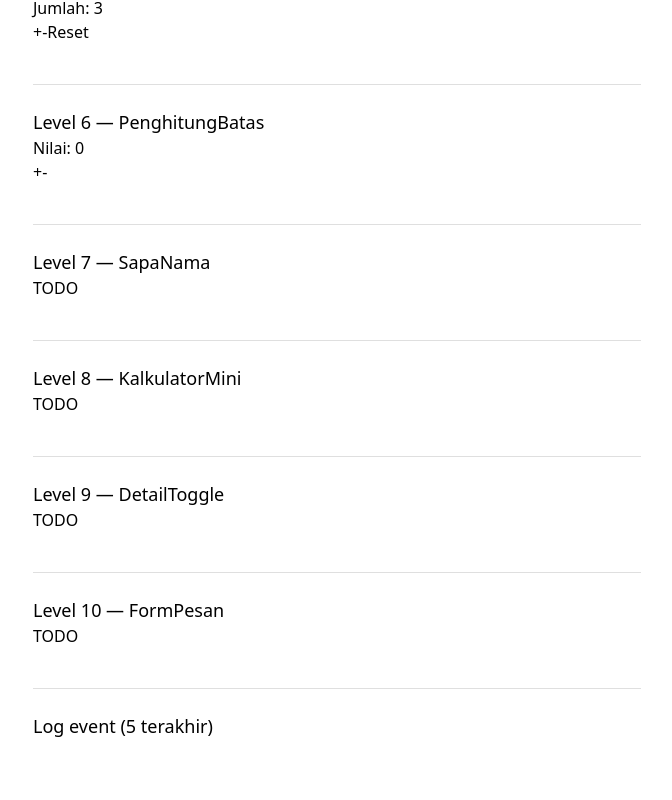
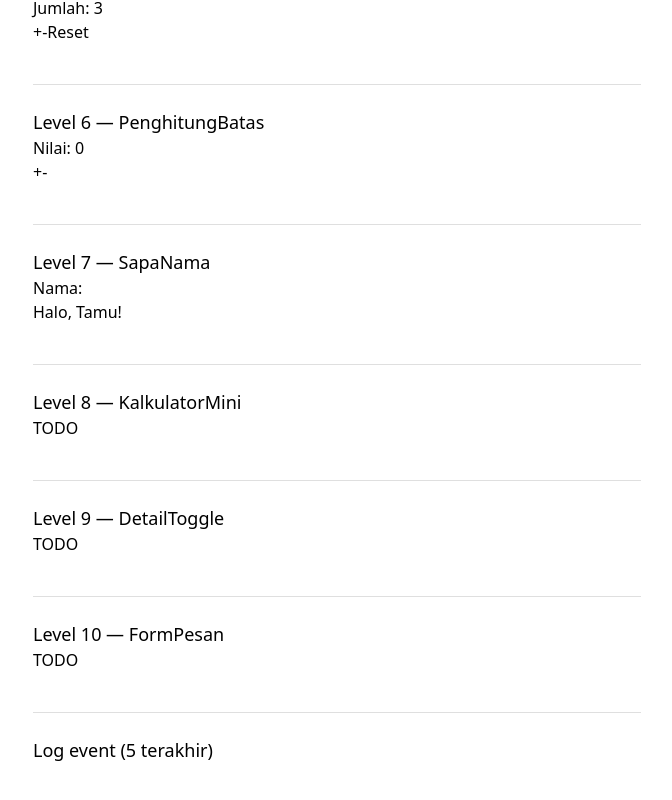
Before and after one commit to webdev-if-its/frontend-5053241045, a React (Vite) app in the folder pertemuan-04/: page / in a window 1280 px wide. Shown: the part 684-1484 px from the top of the page, without its empty margins (303-975 px from the left). Built offline with nearby package versions, Linux system fonts and the light colour scheme.

Commit message:
pertemuan-04: level 7 selesai

```diff
--- a/pertemuan-04/src/components/SapaNama.tsx
+++ b/pertemuan-04/src/components/SapaNama.tsx
@@ -2,7 +2,24 @@
 // controlled input berlabel "Nama" yang nilainya disimpan di
 // useState<string>, dan tampilkan teks "Halo, {nama}!" — kalau nama masih
 // kosong, tampilkan "Halo, Tamu!".
+
+import { useState } from "react";
+
 // Lihat SOAL.md untuk kontrak lengkap.
-export function SapaNama(props: any) {
-  return <p>TODO</p>
+export function SapaNama() {
+  const [nama, setNama] = useState<string>("");
+
+  return (
+    <div>
+      <label>
+        Nama:
+        <input
+          value={nama}
+          onChange={(e) => setNama(e.target.value)}
+        />
+      </label>
+
+      <p>Halo, {nama || "Tamu"}!</p>
+    </div>
+  );
 }
```
